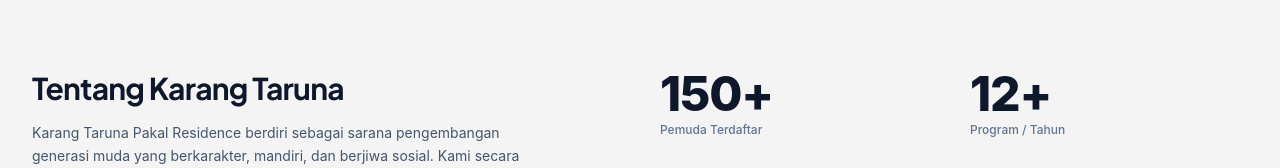
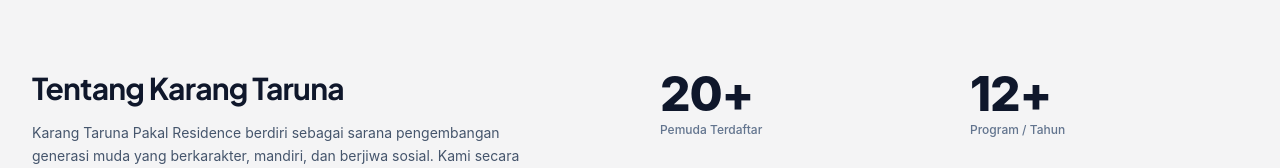
Before and after one commit to shn3vnn/karang-taruna-pakal, a React (Vite) app in the folder website-karang-taruna/: page / in a window 1280 px wide. Shown: the part 631-799 px from the top of the page. Built offline with nearby package versions, Linux system fonts and the light colour scheme; no server answers; the database is empty; the HTML template or start-up script is replaced by a standard one.

Commit message:
perubahan

```diff
--- a/website-karang-taruna/src/App.jsx
+++ b/website-karang-taruna/src/App.jsx
@@ -254,7 +254,7 @@ export default function App() {
 
             <div className="md:col-span-6 grid grid-cols-2 gap-8">
               <div>
-                <div className="text-4xl sm:text-5xl font-extrabold tracking-tight text-slate-900">150+</div>
+                <div className="text-4xl sm:text-5xl font-extrabold tracking-tight text-slate-900">20+</div>
                 <p className="text-xs text-slate-500 font-medium mt-1">Pemuda Terdaftar</p>
               </div>
               <div>
```
